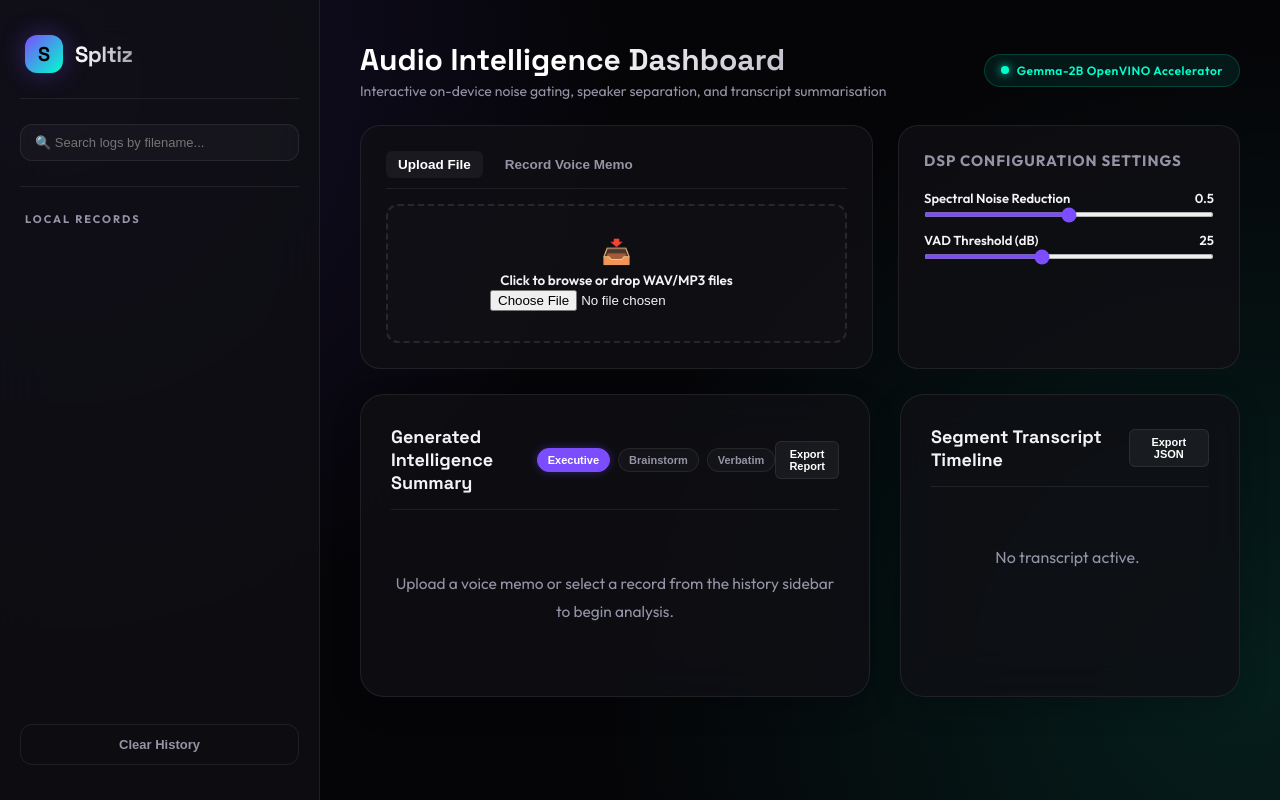
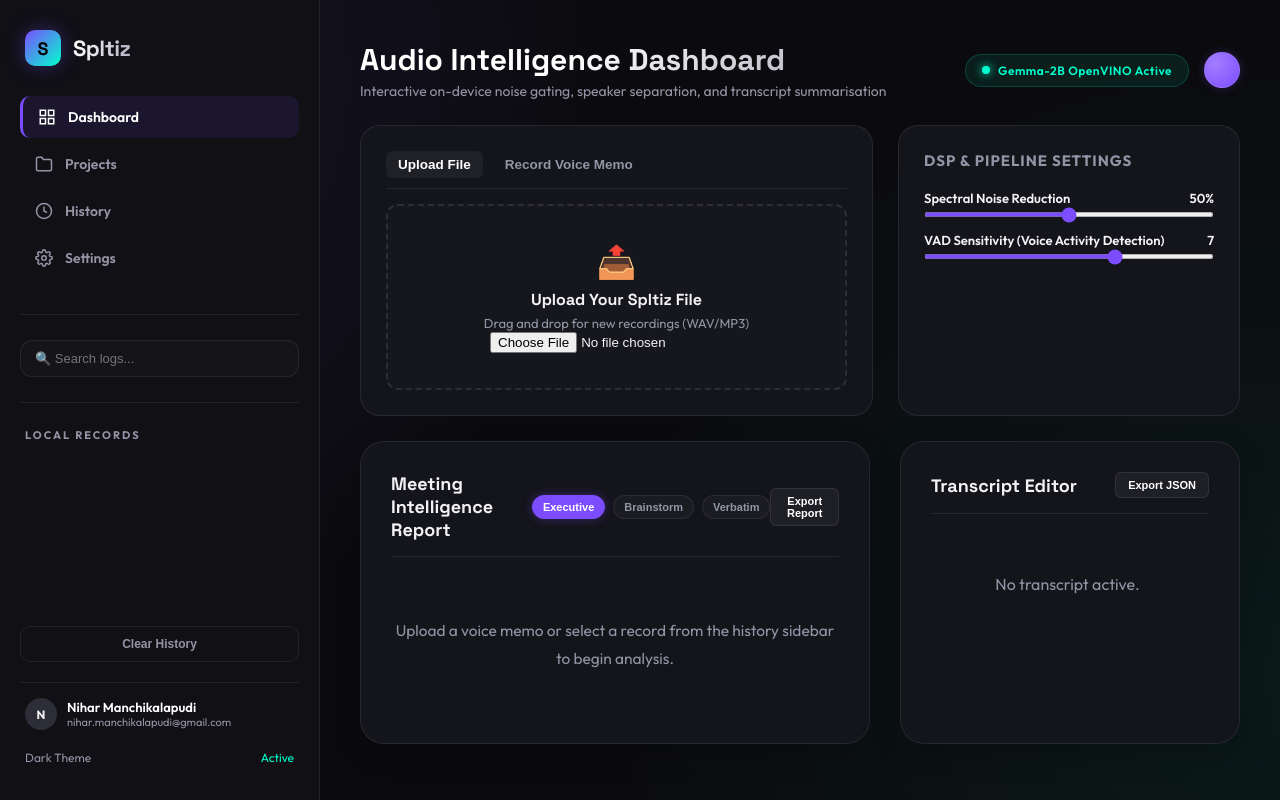
Before and after one commit to niharnm/spltiz, a Flask app: page / in a window 1280 px wide. Run offline with Flask 3, Linux system fonts and the light colour scheme; some libraries are stand-ins or nearby versions.

Commit message:
Update index.html styling to perfectly match premium dashboard mockup designs

```diff
--- a/templates/index.html
+++ b/templates/index.html
@@ -35,8 +35,8 @@
     </script>
     <style>
         :root {
-            --bg-color: #050508;
-            --panel-bg: rgba(15, 15, 20, 0.8);
+            --bg-color: #0b0b0e;
+            --panel-bg: #14141b;
             --panel-border: rgba(255, 255, 255, 0.08);
             --accent-primary: #7c4dff;
             --accent-primary-glow: rgba(124, 77, 255, 0.35);
@@ -65,17 +65,16 @@
             display: flex;
             overflow-x: hidden;
             background-image:
-                radial-gradient(circle at 3% 10%, rgba(124, 77, 255, 0.15) 0%, transparent 40%),
-                radial-gradient(circle at 97% 85%, rgba(0, 255, 204, 0.1) 0%, transparent 45%);
+                radial-gradient(circle at 3% 10%, rgba(124, 77, 255, 0.12) 0%, transparent 40%),
+                radial-gradient(circle at 97% 85%, rgba(0, 255, 204, 0.06) 0%, transparent 45%);
         }
 
         /* Sidebar Navigation */
         aside {
             width: 320px;
-            background: var(--panel-bg);
-            backdrop-filter: var(--glass-blur);
+            background: #101015;
             border-right: 1px solid var(--panel-border);
-            padding: 35px 20px;
+            padding: 30px 20px;
             display: flex;
             flex-direction: column;
             gap: 20px;
@@ -90,21 +89,22 @@
             align-items: center;
             gap: 12px;
             padding-left: 5px;
+            margin-bottom: 10px;
         }
 
         .logo-icon {
-            width: 38px;
-            height: 38px;
+            width: 36px;
+            height: 36px;
             background: linear-gradient(135deg, var(--accent-primary), var(--accent-secondary));
-            border-radius: 12px;
+            border-radius: 10px;
             display: flex;
             align-items: center;
             justify-content: center;
             font-weight: 800;
             font-family: 'Space Grotesk', sans-serif;
-            font-size: 20px;
+            font-size: 18px;
             color: #000;
-            box-shadow: 0 0 25px var(--accent-primary-glow);
+            box-shadow: 0 0 20px var(--accent-primary-glow);
         }
 
         .logo-text {
@@ -112,13 +112,45 @@
             font-size: 22px;
             font-weight: 700;
             letter-spacing: -0.5px;
-            background: linear-gradient(to right, #ffffff, #a5a5b5);
+            background: linear-gradient(to right, #ffffff, #b5b5c9);
             -webkit-background-clip: text;
             -webkit-text-fill-color: transparent;
         }
 
+        /* Sidebar icons navigation list */
+        .sidebar-nav {
+            display: flex;
+            flex-direction: column;
+            gap: 5px;
+            margin-bottom: 10px;
+        }
+
+        .nav-item {
+            display: flex;
+            align-items: center;
+            gap: 12px;
+            padding: 12px 15px;
+            border-radius: 10px;
+            color: var(--text-secondary);
+            text-decoration: none;
+            font-size: 14px;
+            font-weight: 600;
+            transition: all 0.2s ease;
+        }
+
+        .nav-item:hover {
+            color: #fff;
+            background: rgba(255, 255, 255, 0.03);
+        }
+
+        .nav-item.active {
+            color: #fff;
+            background: rgba(124, 77, 255, 0.1);
+            border-left: 3px solid var(--accent-primary);
+        }
+
         .search-box {
-            background: rgba(255, 255, 255, 0.03);
+            background: rgba(255, 255, 255, 0.02);
             border: 1px solid var(--panel-border);
             border-radius: 12px;
             padding: 10px 14px;
@@ -131,7 +163,7 @@
 
         .search-box:focus {
             border-color: var(--accent-primary);
-            background: rgba(255, 255, 255, 0.05);
+            background: rgba(255, 255, 255, 0.04);
         }
 
         .sidebar-divider {
@@ -179,7 +211,7 @@
 
         .history-filename {
             font-weight: 600;
-            font-size: 13.5px;
+            font-size: 13px;
             color: var(--text-primary);
             margin-bottom: 5px;
             white-space: nowrap;
@@ -195,14 +227,67 @@
             color: var(--text-secondary);
         }
 
+        /* Sidebar profile footer */
+        .sidebar-footer {
+            display: flex;
+            flex-direction: column;
+            gap: 10px;
+            padding-top: 10px;
+            border-top: 1px solid var(--panel-border);
+        }
+
+        .profile-row {
+            display: flex;
+            align-items: center;
+            gap: 10px;
+            padding: 5px;
+        }
+
+        .profile-avatar {
+            width: 32px;
+            height: 32px;
+            border-radius: 50%;
+            background: #2d2d38;
+            display: flex;
+            align-items: center;
+            justify-content: center;
+            font-weight: 700;
+            font-size: 12px;
+        }
+
+        .profile-info {
+            display: flex;
+            flex-direction: column;
+        }
+
+        .profile-name {
+            font-size: 13px;
+            font-weight: 600;
+            color: #fff;
+        }
+
+        .profile-email {
+            font-size: 11px;
+            color: var(--text-secondary);
+        }
+
+        .theme-row {
+            display: flex;
+            justify-content: space-between;
+            align-items: center;
+            padding: 5px;
+            font-size: 12px;
+            color: var(--text-secondary);
+        }
+
         .clear-btn {
             background: transparent;
             border: 1px solid var(--panel-border);
             color: var(--text-secondary);
-            padding: 12px;
-            border-radius: 12px;
+            padding: 10px;
+            border-radius: 10px;
             font-weight: 600;
-            font-size: 13px;
+            font-size: 12px;
             cursor: pointer;
             transition: all 0.2s ease;
             text-align: center;
@@ -245,6 +330,24 @@
             font-size: 14px;
             color: var(--text-secondary);
             margin-top: 3px;
+        }
+
+        /* Header profile button */
+        .header-controls {
+            display: flex;
+            align-items: center;
+            gap: 15px;
+        }
+
+        .header-avatar {
+            width: 36px;
+            height: 36px;
+            border-radius: 50%;
+            border: 1.5px solid var(--panel-border);
+            background-color: var(--accent-primary);
+            background-image: radial-gradient(circle at 30% 30%, #a27eff 0%, #7c4dff 100%);
+            cursor: pointer;
+            box-shadow: 0 0 10px rgba(124, 77, 255, 0.25);
         }
 
         .status-badge {
@@ -374,7 +477,7 @@
             border: 2px dashed rgba(255,255,255,0.1);
             background: rgba(255,255,255,0.01);
             border-radius: 12px;
-            padding: 30px 15px;
+            padding: 35px 15px;
             text-align: center;
             cursor: pointer;
             transition: border-color 0.2s ease;
@@ -383,6 +486,13 @@
         .drop-area:hover {
             border-color: var(--accent-primary);
             background: rgba(255,255,255,0.02);
+        }
+
+        .upload-title-h3 {
+            font-size: 16px;
+            font-weight: 700;
+            font-family: 'Space Grotesk', sans-serif;
+            margin-bottom: 5px;
         }
 
         /* Mic recording controls */
@@ -463,6 +573,11 @@
             border-radius: 4px;
             animation: progress-pulse 2s infinite linear;
             background-size: 200% 100%;
+        }
+
+        @keyframes progress-pulse {
+            0% { background-position: 200% 0; }
+            100% { background-position: -200% 0; }
         }
 
         /* Waveform timeline panel */
@@ -940,10 +1055,30 @@
             <div class="logo-text">Spltiz</div>
         </div>
 
+        <!-- Sidebar Navigation List -->
+        <nav class="sidebar-nav">
+            <a href="#" class="nav-item active" id="nav-dash">
+                <svg width="18" height="18" viewBox="0 0 24 24" fill="none" stroke="currentColor" stroke-width="2"><rect x="3" y="3" width="7" height="7"/><rect x="14" y="3" width="7" height="7"/><rect x="14" y="14" width="7" height="7"/><rect x="3" y="14" width="7" height="7"/></svg>
+                Dashboard
+            </a>
+            <a href="#" class="nav-item" id="nav-projs">
+                <svg width="18" height="18" viewBox="0 0 24 24" fill="none" stroke="currentColor" stroke-width="2"><path d="M22 19a2 2 0 0 1-2 2H4a2 2 0 0 1-2-2V5a2 2 0 0 1 2-2h5l2 3h9a2 2 0 0 1 2 2z"/></svg>
+                Projects
+            </a>
+            <a href="#" class="nav-item" id="nav-history">
+                <svg width="18" height="18" viewBox="0 0 24 24" fill="none" stroke="currentColor" stroke-width="2"><circle cx="12" cy="12" r="10"/><polyline points="12 6 12 12 16 14"/></svg>
+                History
+            </a>
+            <a href="#" class="nav-item" id="nav-settings">
+                <svg width="18" height="18" viewBox="0 0 24 24" fill="none" stroke="currentColor" stroke-width="2"><circle cx="12" cy="12" r="3"/><path d="M19.4 15a1.65 1.65 0 0 0 .33 1.82l.06.06a2 2 0 1 1-2.83 2.83l-.06-.06a1.65 1.65 0 0 0-1.82-.33 1.65 1.65 0 0 0-1 1.51V21a2 2 0 0 1-4 0v-.09A1.65 1.65 0 0 0 9 19.4a1.65 1.65 0 0 0-1.82.33l-.06.06a2 2 0 1 1-2.83-2.83l.06-.06a1.65 1.65 0 0 0 .33-1.82 1.65 1.65 0 0 0-1.51-1H3a2 2 0 0 1 0-4h.09A1.65 1.65 0 0 0 4.6 9a1.65 1.65 0 0 0-.33-1.82l-.06-.06a2 2 0 1 1 2.83-2.83l.06.06a1.65 1.65 0 0 0 1.82.33H9a1.65 1.65 0 0 0 1-1.51V3a2 2 0 0 1 4 0v.09a1.65 1.65 0 0 0 1 1.51 1.65 1.65 0 0 0 1.82-.33l.06-.06a2 2 0 1 1 2.83 2.83l-.06.06a1.65 1.65 0 0 0-.33 1.82V9a1.65 1.65 0 0 0 1.51 1H21a2 2 0 0 1 0 4h-.09a1.65 1.65 0 0 0-1.51 1z"/></svg>
+                Settings
+            </a>
+        </nav>
+
         <div class="sidebar-divider"></div>
 
         <!-- Search filter list -->
-        <input type="text" class="search-box" id="search-input" placeholder="🔍 Search logs by filename..." oninput="filterHistory()">
+        <input type="text" class="search-box" id="search-input" placeholder="🔍 Search logs..." oninput="filterHistory()">
 
         <div class="sidebar-divider"></div>
 
@@ -954,6 +1089,20 @@
         </div>
 
         <button class="clear-btn" onclick="clearHistory()">Clear History</button>
+
+        <div class="sidebar-footer">
+            <div class="profile-row">
+                <div class="profile-avatar">N</div>
+                <div class="profile-info">
+                    <span class="profile-name">Nihar Manchikalapudi</span>
+                    <span class="profile-email">nihar.manchikalapudi@gmail.com</span>
+                </div>
+            </div>
+            <div class="theme-row">
+                <span>Dark Theme</span>
+                <span style="color: var(--accent-secondary);">Active</span>
+            </div>
+        </div>
     </aside>
 
     <!-- Main Workspace -->
@@ -963,7 +1112,10 @@
                 <h1>Audio Intelligence Dashboard</h1>
                 <p>Interactive on-device noise gating, speaker separation, and transcript summarisation</p>
             </div>
-            <div class="status-badge">Gemma-2B OpenVINO Accelerator</div>
+            <div class="header-controls">
+                <div class="status-badge">Gemma-2B OpenVINO Active</div>
+                <div class="header-avatar"></div>
+            </div>
         </header>
 
         <!-- Pipeline control and upload cards -->
@@ -979,8 +1131,9 @@
                 <!-- Upload Tab -->
                 <div class="tab-content active" id="upload-tab">
                     <div class="drop-area" id="drop-zone" onclick="document.getElementById('file-input').click()">
-                        <div style="font-size: 24px; margin-bottom: 5px;">📥</div>
-                        <div style="font-size: 13.5px; font-weight: 600;">Click to browse or drop WAV/MP3 files</div>
+                        <div style="font-size: 32px; margin-bottom: 8px; color: var(--accent-primary);">📤</div>
+                        <h3 class="upload-title-h3">Upload Your Spltiz File</h3>
+                        <div style="font-size: 13px; color: var(--text-secondary);">Drag and drop for new recordings (WAV/MP3)</div>
                         <input type="file" id="file-input" accept=".mp3,.wav" onchange="handleFileSelect(event)">
                     </div>
                 </div>
@@ -996,22 +1149,22 @@
 
             <!-- Pipeline config panel -->
             <div class="settings-card">
-                <div class="settings-title">DSP Configuration Settings</div>
+                <div class="settings-title">DSP & Pipeline Settings</div>
 
                 <div class="control-group">
                     <div class="control-label">
                         <span>Spectral Noise Reduction</span>
-                        <span id="noise-val">0.5</span>
+                        <span id="noise-val">50%</span>
                     </div>
-                    <input type="range" class="slider-input" id="noise-slider" min="0.0" max="1.0" step="0.1" value="0.5" oninput="document.getElementById('noise-val').innerText=this.value">
+                    <input type="range" class="slider-input" id="noise-slider" min="0.0" max="1.0" step="0.1" value="0.5" oninput="document.getElementById('noise-val').innerText=(Math.round(this.value * 100)) + '%'">
                 </div>
 
                 <div class="control-group">
                     <div class="control-label">
-                        <span>VAD Threshold (dB)</span>
-                        <span id="vad-val">25</span>
+                        <span>VAD Sensitivity (Voice Activity Detection)</span>
+                        <span id="vad-val">7</span>
                     </div>
-                    <input type="range" class="slider-input" id="vad-slider" min="15" max="40" step="1" value="25" oninput="document.getElementById('vad-val').innerText=this.value">
+                    <input type="range" class="slider-input" id="vad-slider" min="1" max="10" step="1" value="7" oninput="document.getElementById('vad-val').innerText=this.value">
                 </div>
             </div>
 
@@ -1063,7 +1216,7 @@
             <!-- Markdown Report Viewer -->
             <div class="result-card">
                 <div class="result-card-header">
-                    <span>Generated Intelligence Summary</span>
+                    <span>Meeting Intelligence Report</span>
                     <div class="preset-container">
                         <button class="preset-pill active" id="preset-exec" onclick="setPreset('executive')">Executive</button>
                         <button class="preset-pill" id="preset-brain" onclick="setPreset('brainstorm')">Brainstorm</button>
@@ -1072,7 +1225,7 @@
                     <button class="export-btn" id="export-md-btn" onclick="exportMarkdown()">Export Report</button>
                 </div>
                 <!-- Dynamic Dialogue visual metrics inside card -->
-                <div id="analytics-metrics-box" style="display: none;">
+                <div id="analytics-metrics-box" style="display: none; padding: 0 10px;">
                     <div style="font-size: 12px; font-weight: 600; color: var(--text-secondary); margin-bottom: 5px;">Dialogue Share Ratio</div>
                     <div class="analytics-visual-bar" id="dialogue-visual-bar"></div>
                 </div>
@@ -1086,7 +1239,7 @@
             <!-- Diarised Timeline list -->
             <div class="result-card">
                 <div class="result-card-header">
-                    <span>Segment Transcript Timeline</span>
+                    <span>Transcript Editor</span>
                     <button class="export-btn" id="export-json-btn" onclick="exportJSON()">Export JSON</button>
                 </div>
                 <div class="transcript-list" id="transcript-list-container">
@@ -1264,7 +1417,12 @@
 
             const formData = new FormData();
             formData.append('file', file);
-            formData.append('top_db', document.getElementById('vad-slider').value);
+
+            // Map slider values (note: VAD sensitivity range is 1-10 in display, we convert to top_db: 40 - (sensitivity * 2))
+            const sens = parseInt(document.getElementById('vad-slider').value);
+            const topDb = 42 - (sens * 2);
+
+            formData.append('top_db', topDb);
             formData.append('noise_reduction', document.getElementById('noise-slider').value);
             formData.append('preset', activePreset);
 
@@ -1368,7 +1526,6 @@
                 if (bubble) {
                     if (current >= seg.start_time && current <= seg.end_time) {
                         bubble.classList.add('active');
-                        // Prevent scroll lock during active editing input
                         if (!document.getElementById(`edit-area-${idx}`)) {
                             bubble.scrollIntoView({ behavior: 'smooth', block: 'nearest' });
                         }
@@ -1446,7 +1603,7 @@
             bubbleBody.innerHTML = `
                 <textarea id="edit-area-${idx}" class="edit-textarea" rows="3">${originalText}</textarea>
                 <div class="edit-controls">
-                    <button class="edit-save-btn" onclick="saveSegmentText(${idx}, ${startTime})">Save Correction</button>
+                    <button class="edit-save-btn" onclick="saveSegmentText(${idx}, ${startTime})">Save Changes</button>
                     <button class="edit-cancel-btn" onclick="cancelSegmentEdit(${idx}, \`${originalText.replace(/`/g, '\\`').replace(/\$/g, '\\$')}\`)">Cancel</button>
                 </div>
             `;
```
